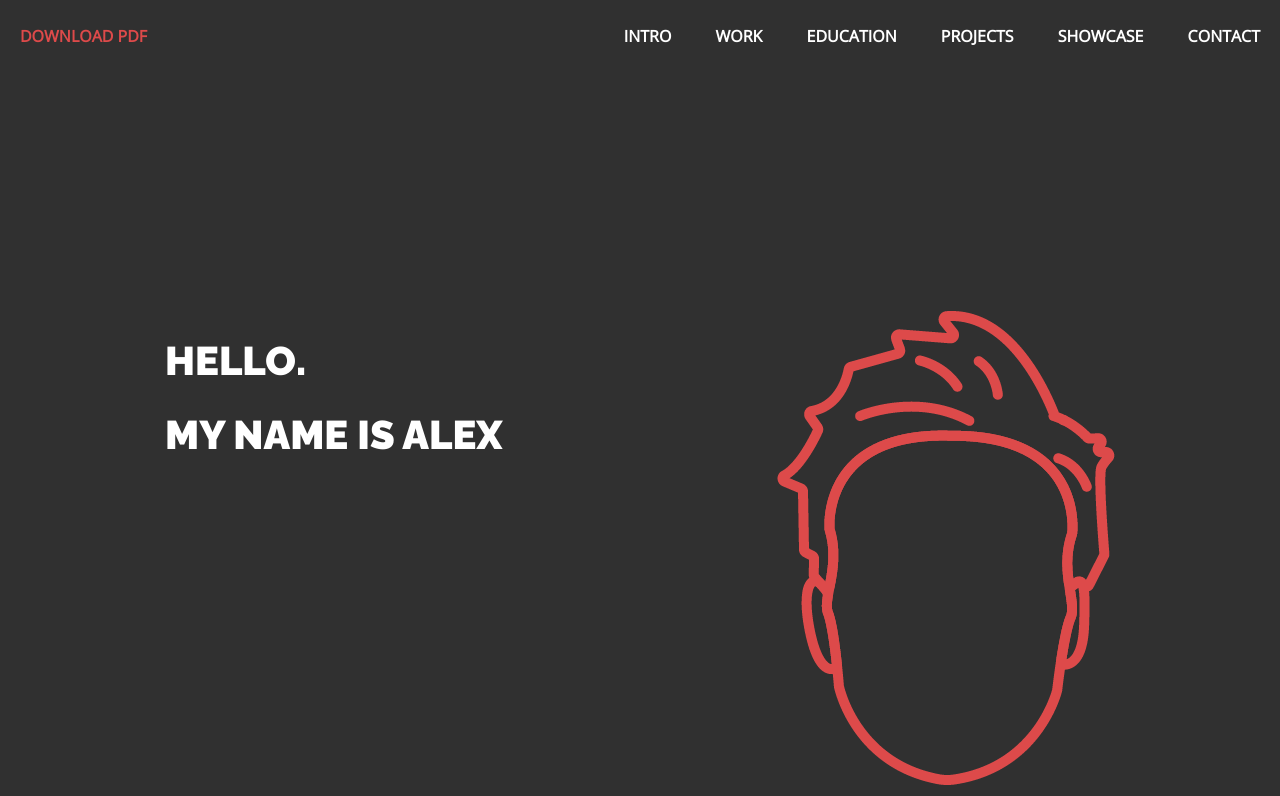
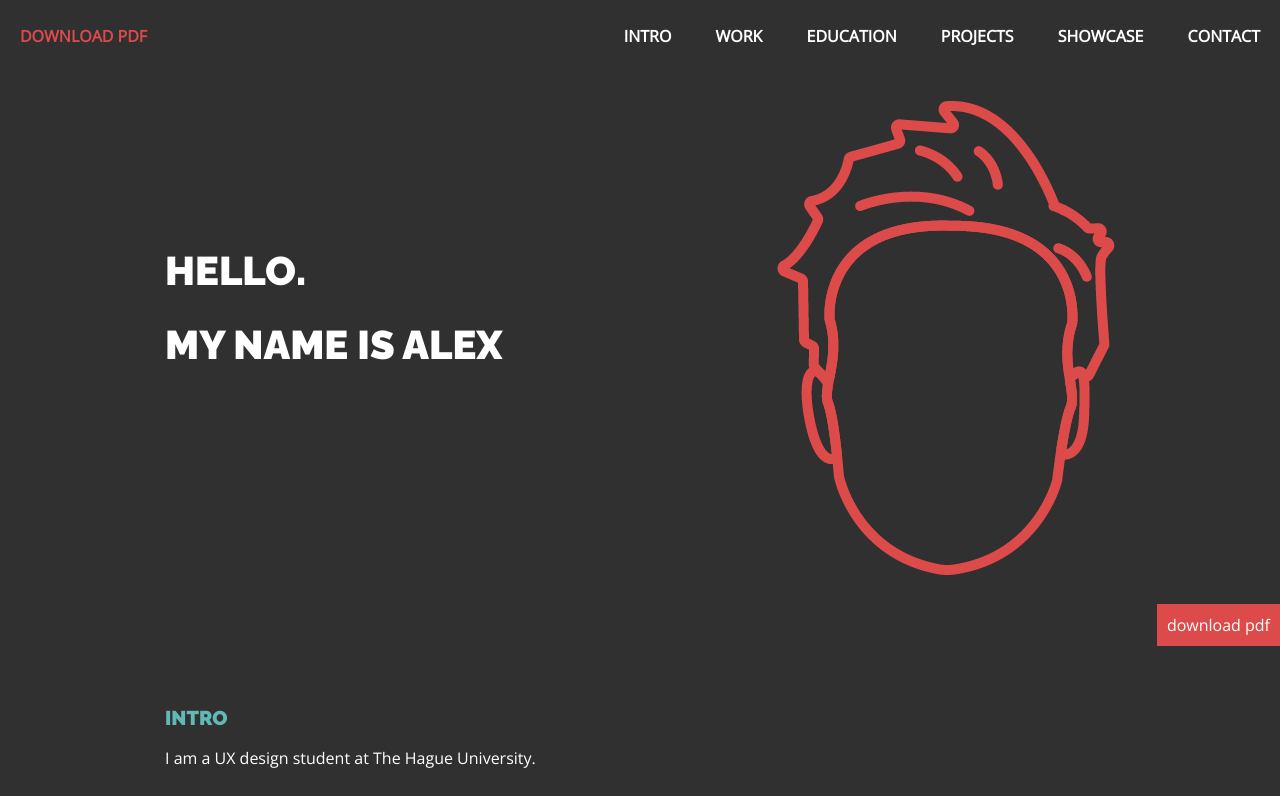
Before and after one commit to UXDSkillslab1718/4-final-assignment-challenge-alexkngs, a plain HTML site: page CSS Resume/index.html in a window 1280 px wide. Shown: the top 796 px of the page. Drawn offline with nearby package versions, Linux system fonts and the light colour scheme.

Commit message:
Assets + minor changes

```diff
--- a/CSS Resume/css/styles.css
+++ b/CSS Resume/css/styles.css
@@ -130,7 +130,7 @@ header, footer {
 }
 /* header */
 header{
-	padding-top: 250px;
+	padding-top: 50px;
 	position: relative;
 	background: #303030;
 }
@@ -152,6 +152,12 @@ header h1, header h2 {
 header h1 {
 	padding-bottom: none;
 	margin-bottom:0;
+}
+
+#faceimage{
+	position: relative;
+	top:-10px;
+	float:right;
 }
 
 /* footer */
--- a/CSS Resume/index.html
+++ b/CSS Resume/index.html
@@ -27,8 +27,8 @@
 
     </nav>
     <div class="content-wrap">
-        <img src="images/face.png" align="right" alt="face outline">
-        <h1>HELLO.</h1>
+        <img src="images/face.png"  alt="face outline" id="faceimage">
+        <h1 style="padding-top:110px;">HELLO.</h1>
         <h1>MY NAME IS ALEX</h1>
     </div>
 
```
Also changed, not shown: CSS Resume/images/BD.png (added), CSS Resume/images/CH.png (added), CSS Resume/images/ID.png (added), CSS Resume/images/IUX.png (added).
